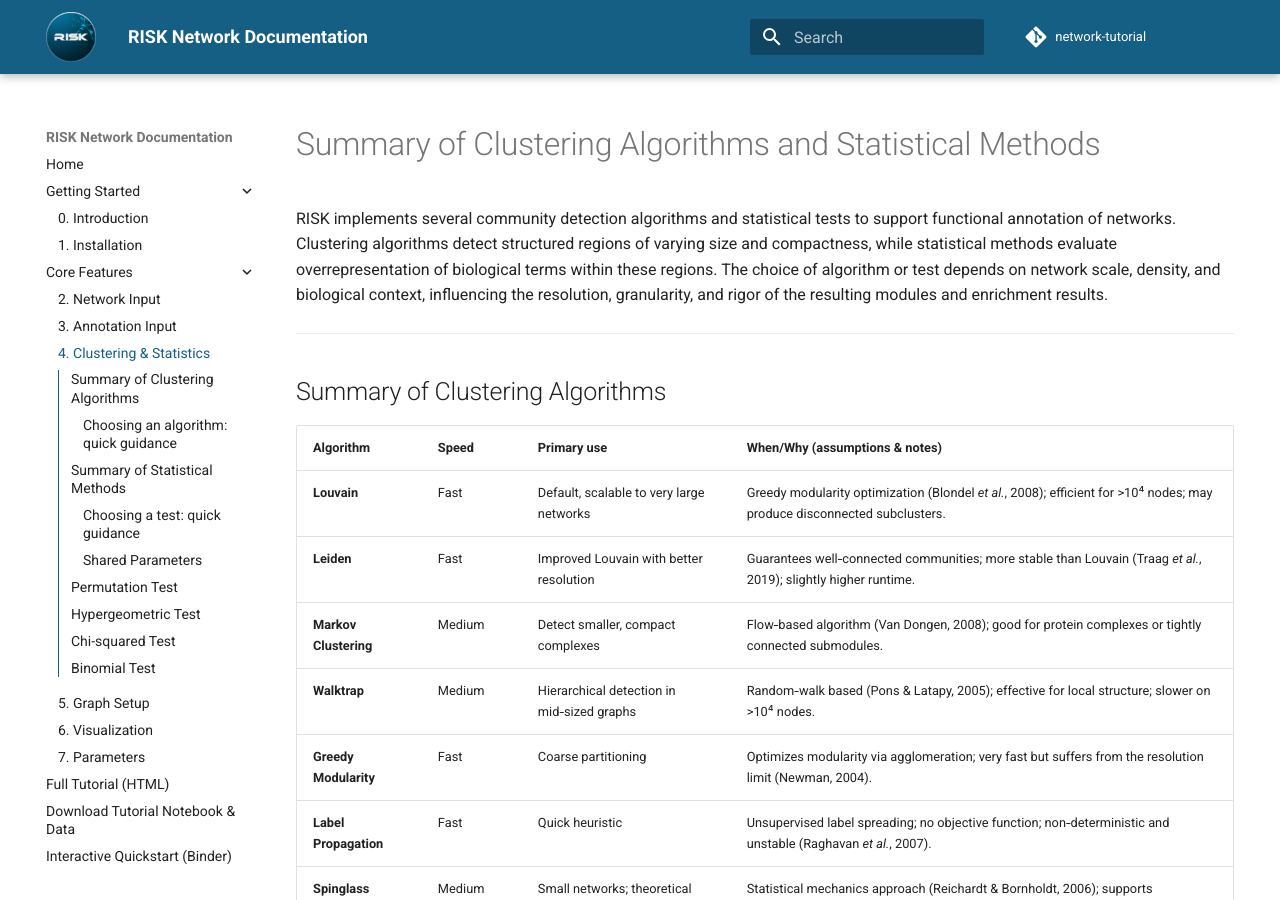
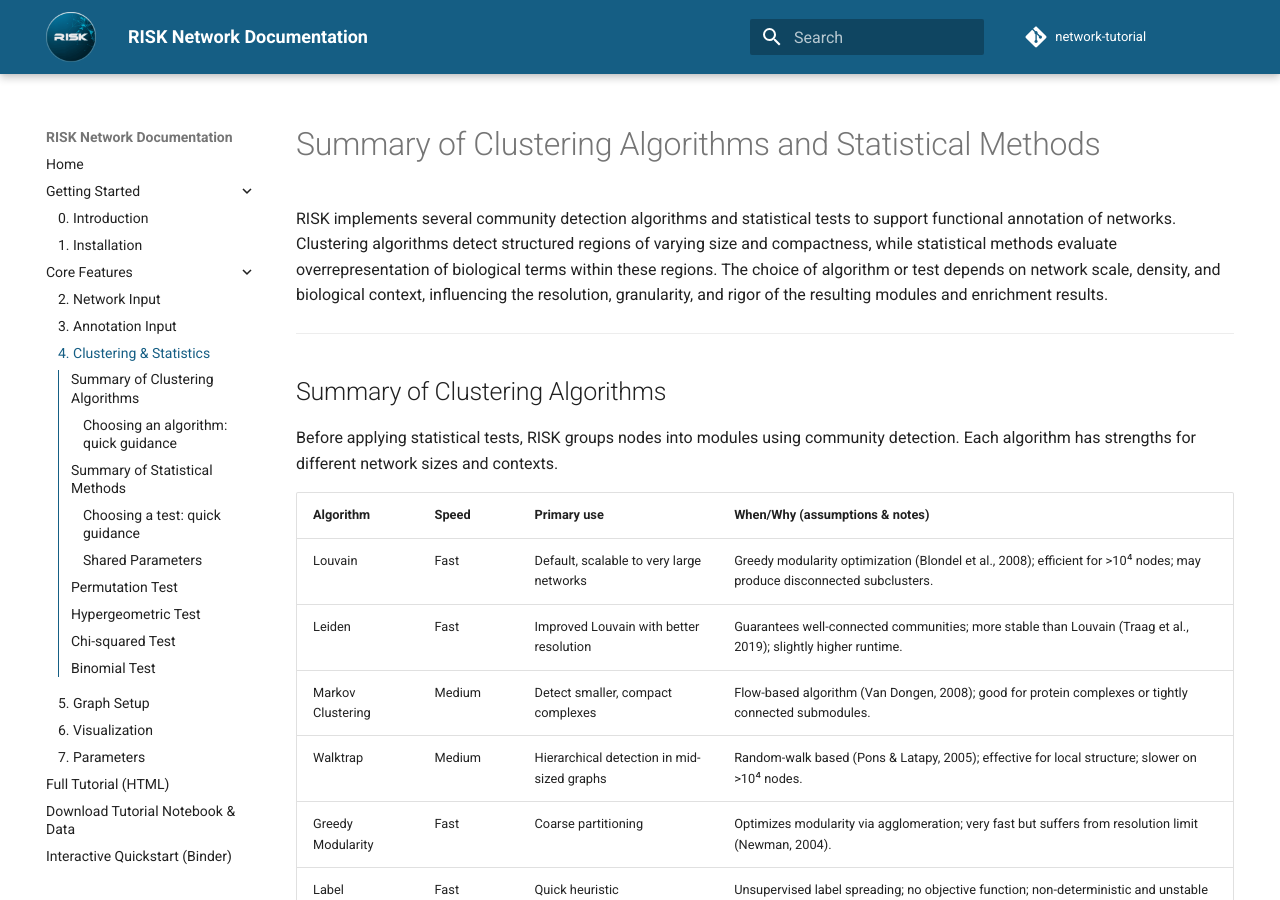
Before and after one commit to riskportal/network-tutorial, an MkDocs documentation site: the page built from docs/4_clustering_statistics.md, in a window 1280 px wide and 900 px high. Built offline with MkDocs 1.6.1 and Material for MkDocs 9.7.7, drawn with Linux system fonts in a browser that asks for light colours; comment, search, counter and statistics services are not loaded; some of the changed text lies outside the part shown.

Commit message:
update clustering and statistics docs

```diff
--- a/docs/4_clustering_statistics.md
+++ b/docs/4_clustering_statistics.md
@@ -6,15 +6,17 @@ RISK implements several community detection algorithms and statistical tests to
 
 ## Summary of Clustering Algorithms
 
-| Algorithm             | Speed  | Primary use                                | When/Why (assumptions & notes)                                                                                           |
-| --------------------- | ------ | ------------------------------------------ | ------------------------------------------------------------------------------------------------------------------------ |
-| **Louvain**           | Fast   | Default, scalable to very large networks   | Greedy modularity optimization (Blondel _et al._, 2008); efficient for >10⁴ nodes; may produce disconnected subclusters. |
-| **Leiden**            | Fast   | Improved Louvain with better resolution    | Guarantees well‑connected communities; more stable than Louvain (Traag _et al._, 2019); slightly higher runtime.         |
-| **Markov Clustering** | Medium | Detect smaller, compact complexes          | Flow‑based algorithm (Van Dongen, 2008); good for protein complexes or tightly connected submodules.                     |
-| **Walktrap**          | Medium | Hierarchical detection in mid‑sized graphs | Random‑walk based (Pons & Latapy, 2005); effective for local structure; slower on >10⁴ nodes.                            |
-| **Greedy Modularity** | Fast   | Coarse partitioning                        | Optimizes modularity via agglomeration; very fast but suffers from the resolution limit (Newman, 2004).                  |
-| **Label Propagation** | Fast   | Quick heuristic                            | Unsupervised label spreading; no objective function; non‑deterministic and unstable (Raghavan _et al._, 2007).           |
-| **Spinglass**         | Medium | Small networks; theoretical interest       | Statistical mechanics approach (Reichardt & Bornholdt, 2006); supports overlapping modules; computationally intensive.   |
+Before applying statistical tests, RISK groups nodes into modules using community detection. Each algorithm has strengths for different network sizes and contexts.
+
+| Algorithm             | Speed  | Primary use                                | When/Why (assumptions & notes)                                                                                              |
+| --------------------- | ------ | ------------------------------------------ | --------------------------------------------------------------------------------------------------------------------------- |
+| Louvain               | Fast   | Default, scalable to very large networks   | Greedy modularity optimization (Blondel et al., 2008); efficient for >10⁴ nodes; may produce disconnected subclusters.     |
+| Leiden                | Fast   | Improved Louvain with better resolution    | Guarantees well-connected communities; more stable than Louvain (Traag et al., 2019); slightly higher runtime.             |
+| Markov Clustering     | Medium | Detect smaller, compact complexes          | Flow-based algorithm (Van Dongen, 2008); good for protein complexes or tightly connected submodules.                       |
+| Walktrap              | Medium | Hierarchical detection in mid-sized graphs | Random-walk based (Pons & Latapy, 2005); effective for local structure; slower on >10⁴ nodes.                              |
+| Greedy Modularity     | Fast   | Coarse partitioning                        | Optimizes modularity via agglomeration; very fast but suffers from resolution limit (Newman, 2004).                        |
+| Label Propagation     | Fast   | Quick heuristic                            | Unsupervised label spreading; no objective function; non-deterministic and unstable (Raghavan et al., 2007).               |
+| Spinglass             | Slow   | Small networks; theoretical interest       | Statistical mechanics approach (Reichardt & Bornholdt, 2006); finds communities by simulating spin states; computationally intensive. |
 
 ### Choosing an algorithm: quick guidance
 
```
